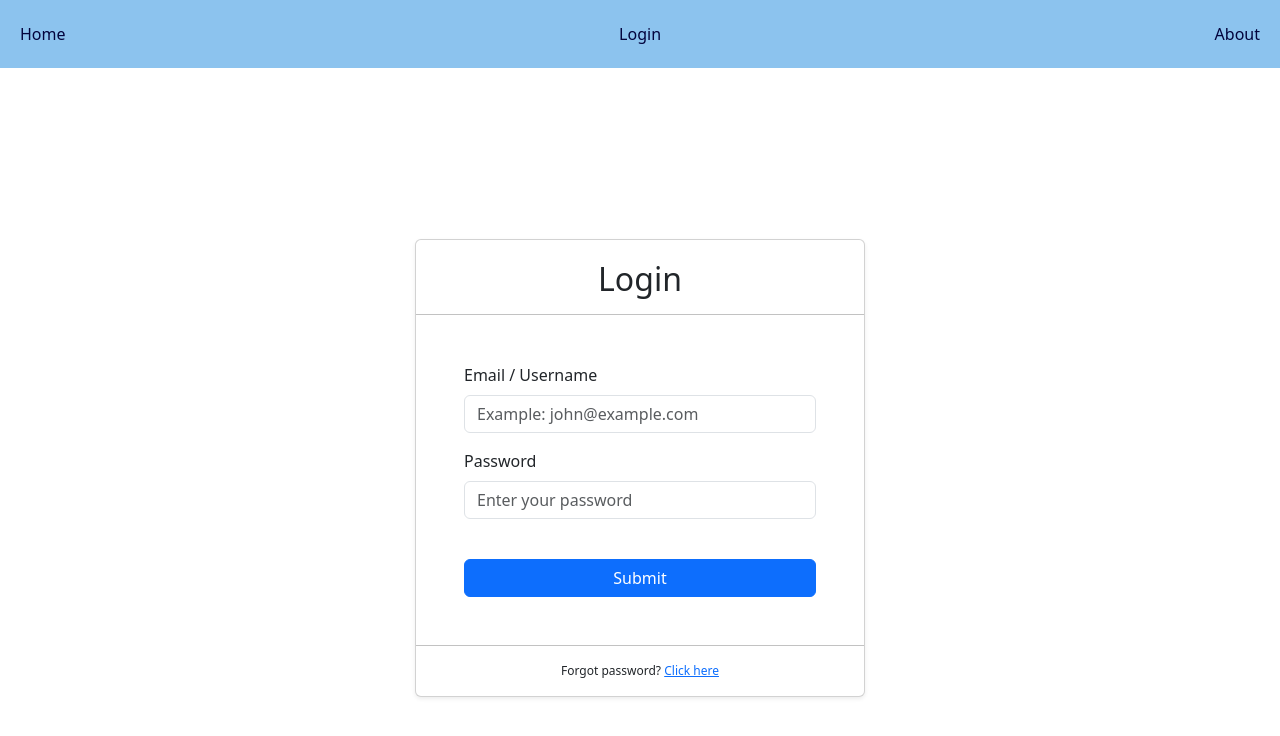
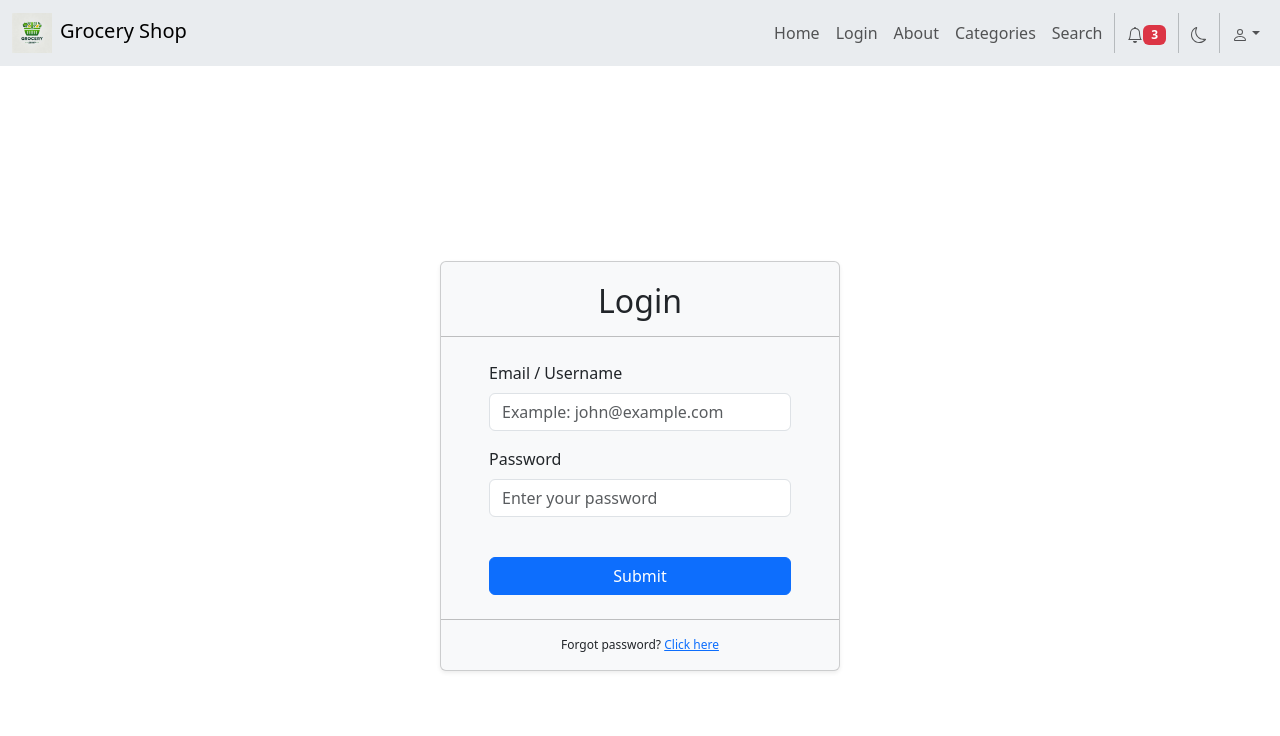
Before and after one commit to CodeWithDipankar/Grocery-Mangement-System, a React (Create React App) app in the folder UI/grocery/: page /login in a window 1280 px wide. Shown: the top 736 px of the page. Built offline with nearby package versions, Linux system fonts and the light colour scheme.

Commit message:
navbar WIP

```diff
--- a/UI/grocery/package.json
+++ b/UI/grocery/package.json
@@ -14,6 +14,7 @@
     "react": "^18.3.1",
     "react-bootstrap": "^2.10.5",
     "react-dom": "^18.3.1",
+    "react-icons": "^5.3.0",
     "react-router-dom": "^6.26.2",
     "react-scripts": "5.0.1",
     "saas": "^1.0.0",
--- a/UI/grocery/src/components/login.jsx
+++ b/UI/grocery/src/components/login.jsx
@@ -1,8 +1,12 @@
-import { useEffect } from 'react';
+import { useEffect, useState } from 'react';
 import { Tooltip } from 'bootstrap';
-import '../css/override.css';
+import '../css/override.css'; // Make sure this file includes any necessary styles
 
-function Login() {
+function Login({ isDarkMode }) {
+  const [email, setEmail] = useState('');
+  const [password, setPassword] = useState('');
+  const [error, setError] = useState('');
+
   useEffect(() => {
     const tooltipTriggerList = [].slice.call(document.querySelectorAll('[data-bs-toggle="tooltip"]'));
     tooltipTriggerList.map(function (tooltipTriggerEl) {
@@ -10,12 +14,26 @@ function Login() {
     });
   }, []);
 
+  const handleSubmit = (e) => {
+    e.preventDefault();
+    if (!email || !password) {
+      setError('Email and password are required.');
+      return;
+    }
+    setError('');
+    // Handle login logic here
+  };
+
   return (
     <div className="container d-flex justify-content-center align-items-center vh-100">
-      <div className="card shadow-sm" style={{ maxWidth: "450px", width: "100%" }}>
-        <div className="card-body px-5 ">
+      <div className={`card shadow-sm ${isDarkMode ? 'bg-dark text-white' : 'bg-light text-dark'}`} style={{ maxWidth: "400px", width: "100%" }}>
+        <div className="card-body px-5">
           <h2 className="card-title text-center mt-1 fw-normal">Login</h2>
-          <hr className="full-width-divider mb-5" />
+          <hr className="full-width-divider mb-4" />
+
+          {error && <div className="alert alert-danger">{error}</div>}
+
+          <form onSubmit={handleSubmit}>
             <div className="mb-3">
               <label htmlFor="email" className="form-label">Email / Username</label>
               <input
@@ -23,6 +41,9 @@ function Login() {
                 className="form-control"
                 id="email"
                 placeholder="Example: john@example.com"
+                value={email}
+                onChange={(e) => setEmail(e.target.value)}
+                required
               />
             </div>
             <div className="mb-3">
@@ -32,18 +53,25 @@ function Login() {
                 id="password"
                 className="form-control"
                 placeholder="Enter your password"
+                value={password}
+                onChange={(e) => setPassword(e.target.value)}
+                required
                 data-bs-toggle="tooltip"
                 data-bs-placement="right"
-              title="<ul class='custom-tooltip-list'>
+                title="<div class='tooltip-content'>
+                          <ul>
                             <li>Your password must be 8-20 characters long</li>
                             <li>Contain letters and numbers</li>
                             <li>Must not contain spaces, special characters, or emoji</li>
-                    </ul>"
+                          </ul>
+                        </div>"
               />
             </div>
-          <div class="d-grid gap-2 d-md-flex justify-content-md-end">
-            <button type="submit" className="btn btn-primary w-100 mt-4 mb-4">Submit</button>
+            <div className="d-grid gap-2 d-md-flex justify-content-md-end">
+              <button type="submit" className="btn btn-primary w-100 mt-4">Submit</button>
             </div>
+          </form>
+
           <hr className="full-width-divider mt-4" />
           <div className="text-center fs-6 footer">
             <p>Forgot password? <a href="#">Click here</a></p>
--- a/UI/grocery/src/components/navbar.jsx
+++ b/UI/grocery/src/components/navbar.jsx
@@ -1,23 +1,99 @@
 import React, { useState } from "react";
-import '../css/navBar.css';
-import { useNavigate } from 'react-router-dom';
+import { useNavigate } from "react-router-dom";
+import "bootstrap/dist/css/bootstrap.min.css";
+import logo from '../static/logo-grocery.png'; // Update the path to your logo image
+import { BsBell, BsMoon, BsSun, BsPerson } from "react-icons/bs"; // Import icons from react-icons
 
 function Navbar() {
     const [navItems] = useState([
-        { name: 'Home', path: '/' },
-        { name: 'Login', path: '/login' },
-        { name: 'About', path: '/about' }
+        { name: "Home", path: "/" },
+        { name: "Login", path: "/login" },
+        { name: "About", path: "/about" },
+        { name: "Categories", path: "/categories" }, // Single Categories page
+        { name: "Search", path: "/categories" },
     ]);
+
+    const [isDarkMode, setIsDarkMode] = useState(false);
     const navigate = useNavigate();
 
+    const toggleDarkMode = () => {
+        setIsDarkMode(!isDarkMode);
+        document.body.classList.toggle('bg-dark', !isDarkMode);
+        document.body.classList.toggle('text-white', !isDarkMode);
+    };
+
     return (
-        <div className='navbar'>
-                {navItems.map((item, index) => (
-                    <div key={index} onClick={() => navigate(item.path)}>
-                        {item.name}
-                    </div>
-                ))}
-        </div>
+        <nav className={`navbar navbar-expand-lg ${isDarkMode ? 'navbar-dark' : 'navbar-light'}`} style={{ backgroundColor: isDarkMode ? '#343a40' : '#e9ecef' }}>
+            <div className="container-fluid">
+                <a className="navbar-brand" href="#">
+                    <img src={logo} alt="Brand Logo" style={{ width: "40px", marginRight: "8px" }} />
+                    Grocery Shop
+                </a>
+
+                <button
+                    className="navbar-toggler"
+                    type="button"
+                    data-bs-toggle="collapse"
+                    data-bs-target="#navbarNav"
+                    aria-controls="navbarNav"
+                    aria-expanded="false"
+                    aria-label="Toggle navigation"
+                >
+                    <span className="navbar-toggler-icon"></span>
+                </button>
+                <div className="collapse navbar-collapse justify-content-end" id="navbarNav">
+                    <ul className="navbar-nav">
+                        {navItems.map((item, index) => (
+                            <li className="nav-item" key={index}>
+                                <a
+                                    className="nav-link"
+                                    href="#"
+                                    onClick={() => navigate(item.path)}
+                                    aria-label={`Navigate to ${item.name}`}
+                                >
+                                    {item.name}
+                                </a>
+                            </li>
+                        ))}
+                    <div className="vr mx-1"></div>
+                    <li className="nav-item">
+                            <button className="nav-link" aria-label="Notifications">
+                                <BsBell />
+                                {/* Uncomment the next line if you want to display notification count */}
+                                <span className="badge bg-danger top-0">3</span>
+                            </button>
+                        </li>
+                    <div className="vr mx-1"></div>
+
+                    <button className="nav-link" onClick={toggleDarkMode} aria-label={isDarkMode ? "Switch to light mode" : "Switch to dark mode"}>
+                        {isDarkMode ? <BsSun /> : <BsMoon />}
+                    </button>
+                    <div className="vr mx-1"></div>
+
+                        <li className="nav-item dropdown">
+                            <a
+                                className="nav-link dropdown-toggle"
+                                href="#"
+                                id="profileDropdown"
+                                role="button"
+                                data-bs-toggle="dropdown"
+                                aria-expanded="false"
+                                aria-label="Profile menu"
+                            >
+                                <BsPerson />
+                            </a>
+                            <ul className="dropdown-menu" aria-labelledby="profileDropdown">
+                                <li><a className="dropdown-item" href="#">My Account</a></li>
+                                <li><a className="dropdown-item" href="#">Settings</a></li>
+                                <li><a className="dropdown-item" href="#">Logout</a></li>
+                            </ul>
+                        </li>
+
+                    </ul>
+
+                </div>
+            </div>
+        </nav>
     );
 }
 
--- a/UI/grocery/src/css/override.css
+++ b/UI/grocery/src/css/override.css
@@ -44,3 +44,15 @@
 .footer p{
     font-size: 12px;
 }
+
+.bg-dark {
+    background-color: #343a40 !important;
+}
+
+.bg-light {
+    background-color: #f8f9fa !important;
+}
+
+.text-white {
+    color: #fff !important;
+}
```
Also changed, not shown: 1 other file (tests, documents, lock files or other folders). Lines whose indentation alone changed are shown as unchanged.
